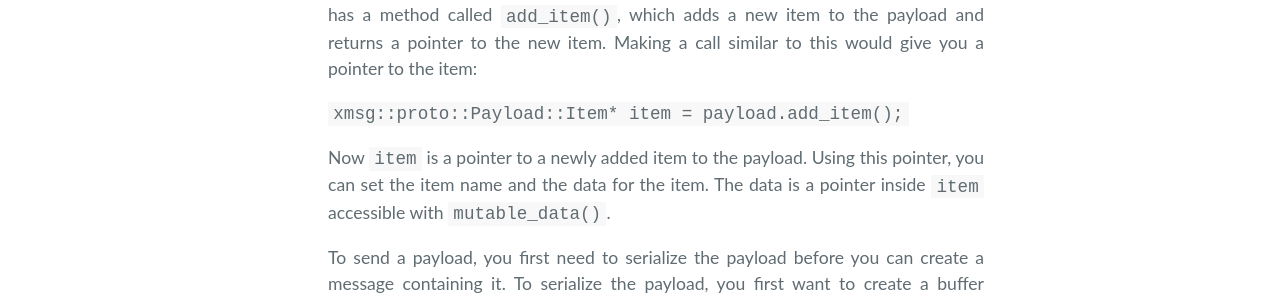
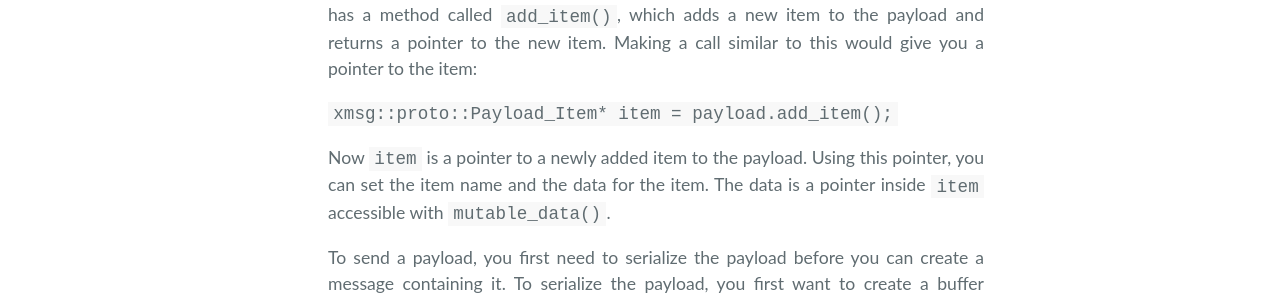
Before and after one commit to JeffersonLab/xmsg-docs, a Jekyll site: the page built from docs/tutorials/cpp.md, in a window 1280 px wide and 900 px high, scrolled down 1951 px. Shown: the part 156-452 px from the top of the window. Built offline with Jekyll 4.4.1, drawn with Linux system fonts in a browser that asks for light colours; nearby versions of some CDN libraries; part of the change alters nothing that is shown.

```diff
--- a/docs/tutorials/cpp.md
+++ b/docs/tutorials/cpp.md
@@ -95,7 +95,7 @@ has a method called `add_item()`, which adds a new item to the payload and retur
 a pointer to the new item. Making a call similar to this would give you a pointer
 to the item:
 
-  `xmsg::proto::Payload::Item* item = payload.add_item();`
+  `xmsg::proto::Payload_Item* item = payload.add_item();`
 
 Now `item` is a pointer to a newly added item to the payload. Using this pointer,
 you can set the item name and the data for the item. The data is a pointer inside
```
